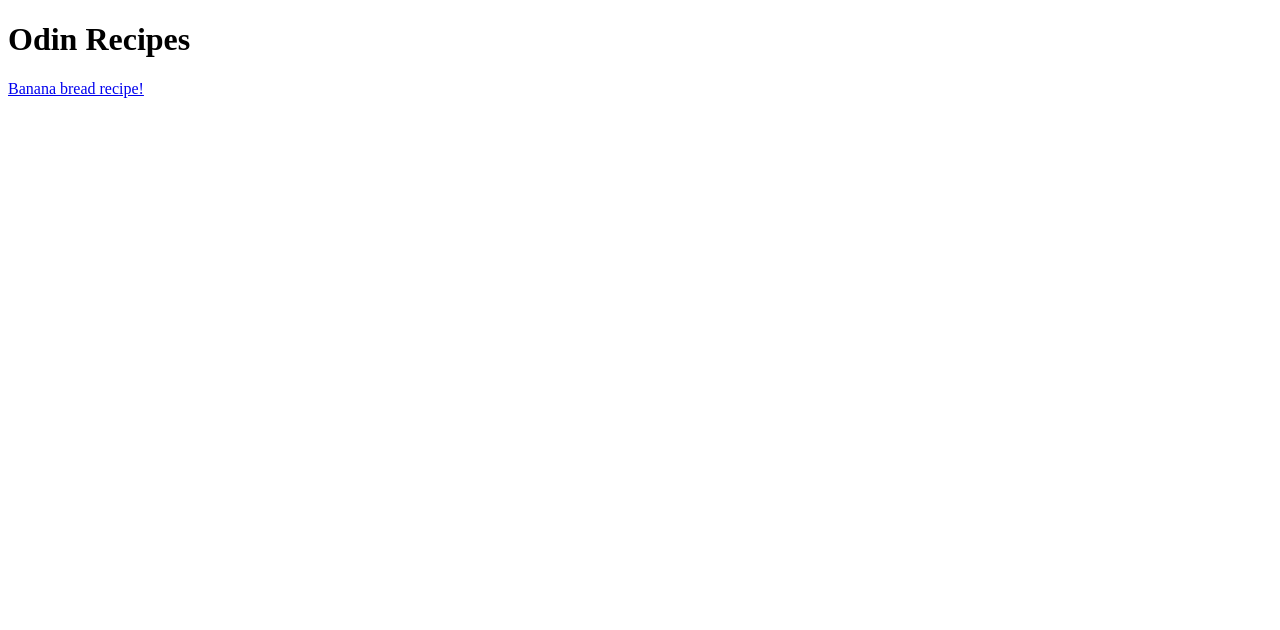
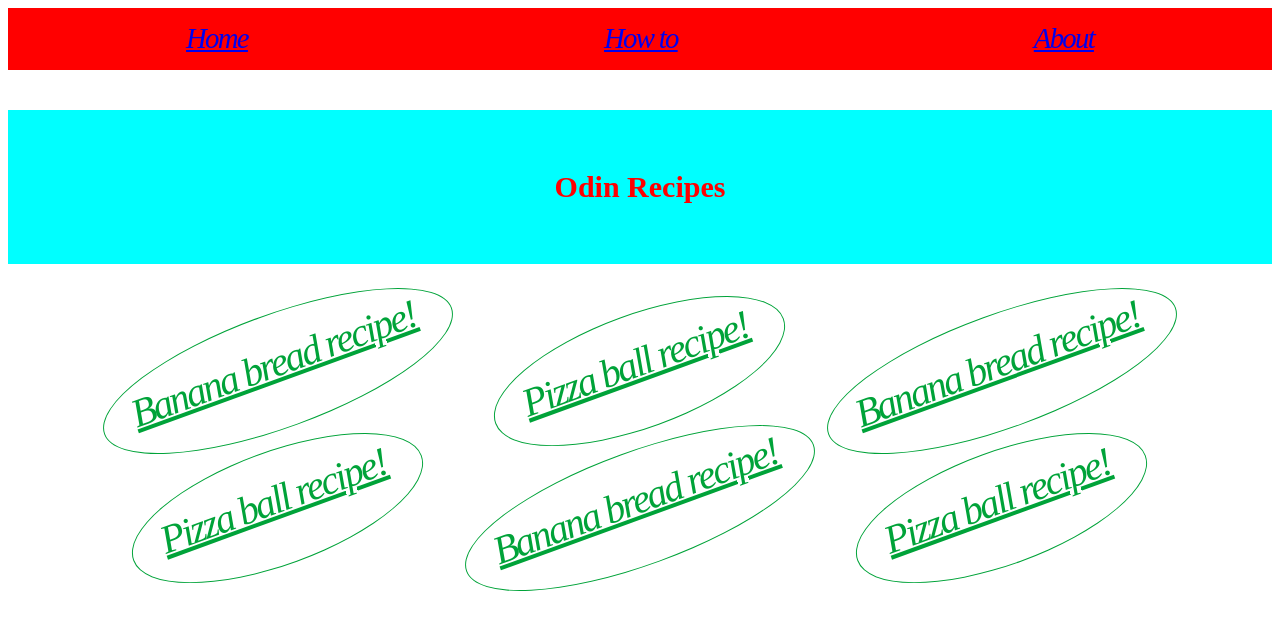
Before and after one commit to phfryed/odin-recipes, a plain HTML site: page index.html in a window 1280 px wide. Drawn offline with Linux system fonts and the light colour scheme.

Commit message:
added more pages

```diff
--- a/index.html
+++ b/index.html
@@ -3,9 +3,41 @@
 <head>
     <meta charset="UTF-8">
     <meta name="viewport" content="width=device-width, initial-scale=1.0">
+    <link rel="stylesheet" href="styles.css">
     <title>Odin project testing</title>
 </head>
 <body>
-    <h1>Odin Recipes</h1>
-    <a href="recipes/bananabread.html">Banana bread recipe!</a>
+
+    <header>
+        <div id="menu">
+          <a href='/'>Home</a>
+          <a class='howto' href='/howto'>How to</a>
+          <a href='/about'>About</a>
+        </div>
+    </header>
+
+    <div class="pagetitle">
+        <h1>Odin Recipes</h1>
+    </div>
+    <section>
+        <div class='recipecard'>
+            <a href="recipes/bananabread.html" class='recipelink'>Banana bread recipe!</a>
+        </div>
+        <div class='recipecard'>
+            <a href="recipes/pizzaball.html" class='recipelink'>Pizza ball recipe!</a>
+        </div>
+        <div class='recipecard'>
+            <a href="recipes/bananabread.html" class='recipelink'>Banana bread recipe!</a>
+        </div>
+        <div class='recipecard'>
+            <a href="recipes/pizzaball.html" class='recipelink'>Pizza ball recipe!</a>
+        </div>
+        <div class='recipecard'>
+            <a href="recipes/bananabread.html" class='recipelink'>Banana bread recipe!</a>
+        </div>
+        <div class='recipecard'>
+            <a href="recipes/pizzaball.html" class='recipelink'>Pizza ball recipe!</a>
+        </div>
+    </section>
+
 </body>
--- /dev/null
+++ b/styles.css
@@ -0,0 +1,120 @@
+/* * {
+    outline: 2px solid red;
+} */
+
+:root {
+	--text: black;
+	--bg: #dfc9b8;
+	--special:
+		#ffdd00;
+	--sunshine:
+		#ffcc00;
+	--shadow: 0 0 10px rgba(0, 0, 0, 0.17);
+	--border:
+		black;
+	--dash: 10px dashed #ffdd00;
+	--dash2: 10px dashed;
+	--red: #ff4014;
+	--blue: #0061e6;
+	--green: #00a339;
+	--pink: #ff9cbd;
+	--test: 0 0 10px rgba(58, 58, 58, 0.034);
+}
+
+header {
+    background-color: red;
+}
+div.pagetitle {
+    margin: 40px auto;
+    background-color: aqua;
+    padding: 40px 0;
+}
+
+
+h1 {
+    color: red;
+    font-size: 30px;
+    text-align: center;
+}
+
+
+/* p {
+    background: green;
+} */
+
+.recipecard {
+    display: inline-block;
+}
+
+/* - RECIPE PAGES - */
+
+section {
+    text-align: center;
+}
+
+.container {
+    display:inline-block;
+    margin-right: 30px;
+    vertical-align: top;
+}
+
+img.recipeimage {
+    width:400px;
+    height: auto;
+    display: block;
+    margin: 0 auto 30px auto;
+}
+
+.recipedescription {
+    text-align: right;
+    max-width: 200px;
+}
+
+/* - LANDING - */
+
+.join, .recipelink {
+	margin: .6rem;
+	font-style: italic;
+	text-align: center;
+	padding: .8em .9em 1.2em .8em;
+	font-size: 2.5rem;
+	line-height: .8;
+	letter-spacing: -0.06em;
+	color: var(--green);
+	border-radius: 50%;
+	border: 1px solid var(--green);
+	display: table;
+	transition: .5s;
+	transform: rotate(-20deg);
+}
+
+.join:hover , .recipelink:hover {
+	transform: rotate(5deg);
+	transition: .5s;
+}
+
+#menu {
+	display: flex;
+	flex-wrap: wrap;
+	justify-content: space-around;
+	width: 100%;
+	margin: 0 auto;
+}
+
+
+#menu a {
+	padding: .5em;
+	display: block;
+	font-size: 1.8rem;
+	border-radius: 4em 3em 5em / 2.5em 3em;
+	transition: .3s border-radius;
+	font-style: italic;
+	letter-spacing: -0.06em;
+}
+
+#menu a:hover {
+	box-shadow: 0 0 4vw 1.3vw var(--sunshine);
+	border-radius: 4em 4.5em 5em / 2.5em 3em;
+	transition: 1s;
+	background: var(--special);
+}
```
Also changed, not shown: recipes/bananabread.html (+13 -0 lines), recipes/pizzaball.html (added, +46 -0 lines).
